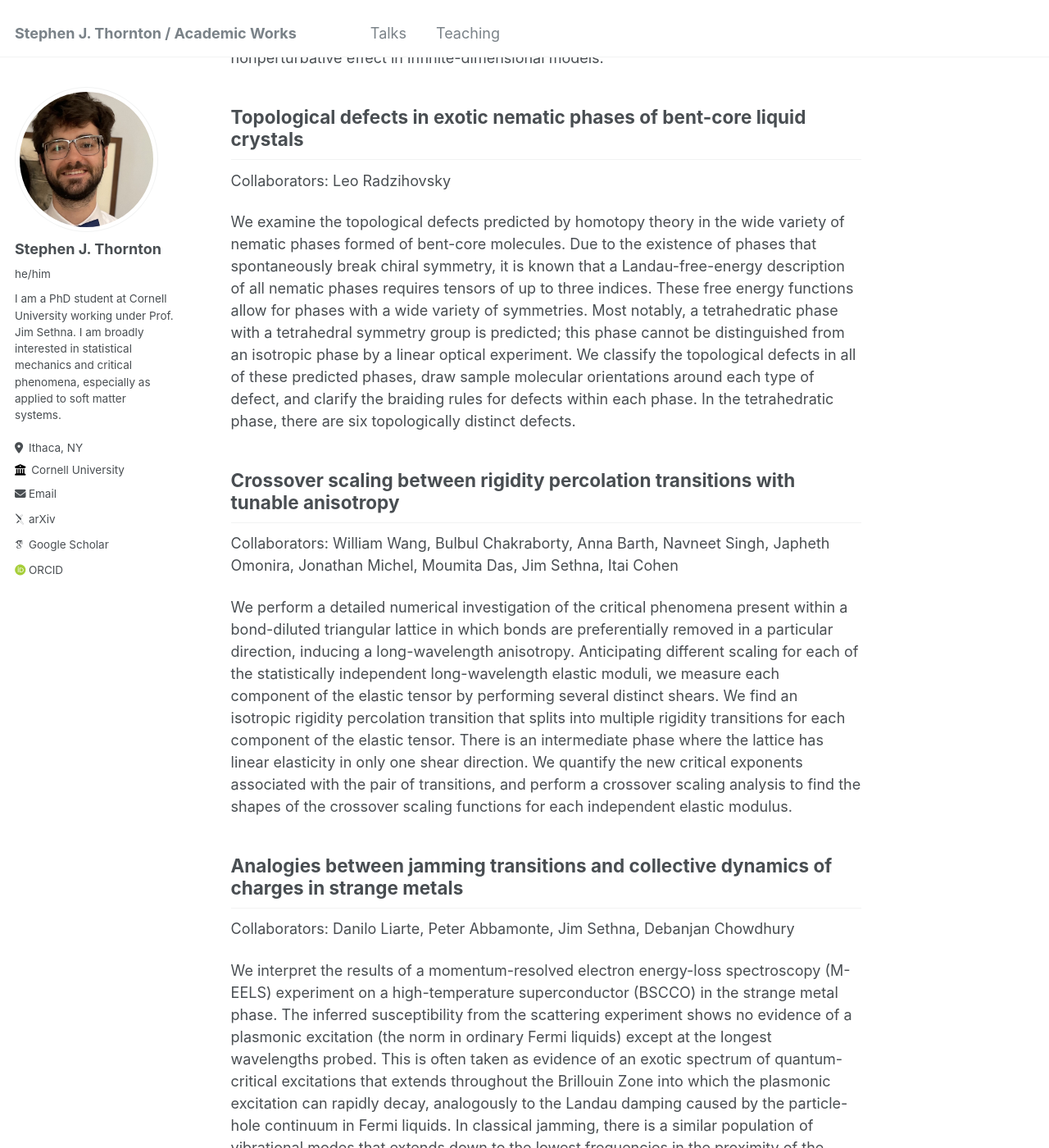
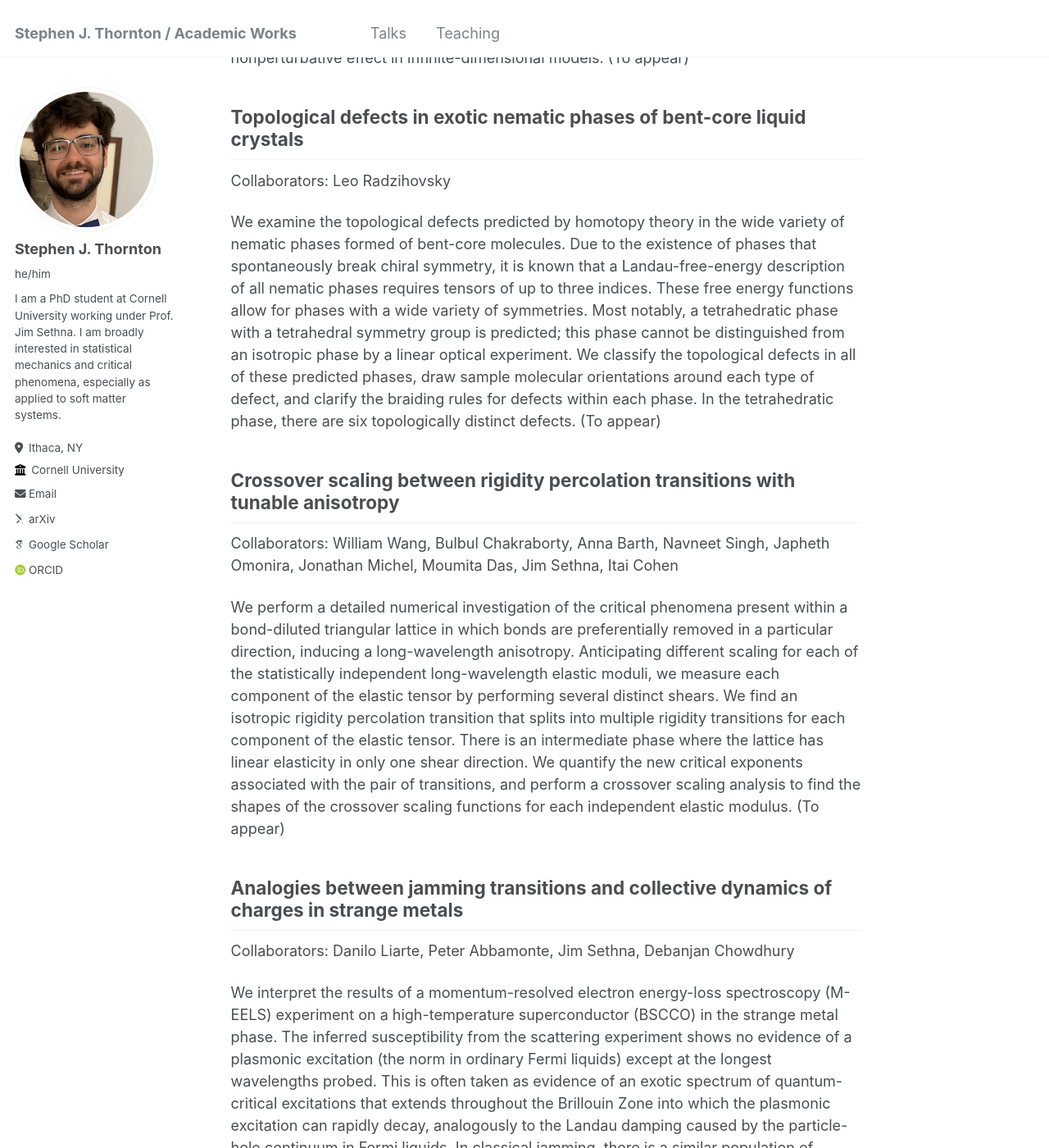
Before and after one commit to stephen-thornton/stephen-thornton.github.io, a Jekyll site: the page built from _pages/about.md, in a window 1280 px wide and 1400 px high, scrolled down 507 px. Shown: the whole window at 82% size. Built offline with Jekyll 4.4.1, drawn with Linux system fonts in a browser that asks for light colours; some web fonts are replaced; a file with an impossible date is left out; some of the changed text lies outside the part shown.

Commit message:
Update about.md

```diff
--- a/_pages/about.md
+++ b/_pages/about.md
@@ -10,24 +10,24 @@ redirect_from:
 ## Below the upper critical dimension of a disordered rigidity transition
 Collaborators: Danilo Liarte, Itai Cohen, Jim Sethna
 
-We extend the analysis of a type of effective medium theory that makes predictions for the dynamical response of elastic networks that are randomly diluted. Mean-field theories tend to describe critical exponents and universal scaling functions for physical quantities close to transitions well above the upper critical dimension. The CPA does even better: similar to mode-coupling theories, it predicts the existence of an upper critical dimension in dynamical quantities in two dimensions, which is widely believed to be accurate for the jamming transition. We investigate the logarithmic corrections to scaling present in the upper critical dimension, and give explicit formulas for universal scaling functions of viscoelastic moduli above, in, and below the upper critical dimension. We find that the scaling variable that induces the instability of the mean-field fixed point constitutes a nonperturbative effect in infinite-dimensional models.
+We extend the analysis of a type of effective medium theory that makes predictions for the dynamical response of elastic networks that are randomly diluted. Mean-field theories tend to describe critical exponents and universal scaling functions for physical quantities close to transitions well above the upper critical dimension. The CPA does even better: similar to mode-coupling theories, it predicts the existence of an upper critical dimension in dynamical quantities in two dimensions, which is widely believed to be accurate for the jamming transition. We investigate the logarithmic corrections to scaling present in the upper critical dimension, and give explicit formulas for universal scaling functions of viscoelastic moduli above, in, and below the upper critical dimension. We find that the scaling variable that induces the instability of the mean-field fixed point constitutes a nonperturbative effect in infinite-dimensional models. (To appear)
 
 ## Topological defects in exotic nematic phases of bent-core liquid crystals
 Collaborators: Leo Radzihovsky
 
-We examine the topological defects predicted by homotopy theory in the wide variety of nematic phases formed of bent-core molecules. Due to the existence of phases that spontaneously break chiral symmetry, it is known that a Landau-free-energy description of all nematic phases requires tensors of up to three indices. These free energy functions allow for phases with a wide variety of symmetries. Most notably, a tetrahedratic phase with a tetrahedral symmetry group is predicted; this phase cannot be distinguished from an isotropic phase by a linear optical experiment. We classify the topological defects in all of these predicted phases, draw sample molecular orientations around each type of defect, and clarify the braiding rules for defects within each phase. In the tetrahedratic phase, there are six topologically distinct defects.
+We examine the topological defects predicted by homotopy theory in the wide variety of nematic phases formed of bent-core molecules. Due to the existence of phases that spontaneously break chiral symmetry, it is known that a Landau-free-energy description of all nematic phases requires tensors of up to three indices. These free energy functions allow for phases with a wide variety of symmetries. Most notably, a tetrahedratic phase with a tetrahedral symmetry group is predicted; this phase cannot be distinguished from an isotropic phase by a linear optical experiment. We classify the topological defects in all of these predicted phases, draw sample molecular orientations around each type of defect, and clarify the braiding rules for defects within each phase. In the tetrahedratic phase, there are six topologically distinct defects. (To appear)
 
 ## Crossover scaling between rigidity percolation transitions with tunable anisotropy
 Collaborators: William Wang, Bulbul Chakraborty, Anna Barth, Navneet Singh, Japheth Omonira, Jonathan Michel, Moumita Das, Jim Sethna, Itai Cohen
 
-We perform a detailed numerical investigation of the critical phenomena present within a bond-diluted triangular lattice in which bonds are preferentially removed in a particular direction, inducing a long-wavelength anisotropy. Anticipating different scaling for each of the statistically independent long-wavelength elastic moduli, we measure each component of the elastic tensor by performing several distinct shears. We find an isotropic rigidity percolation transition that splits into multiple rigidity transitions for each component of the elastic tensor. There is an intermediate phase where the lattice has linear elasticity in only one shear direction. We quantify the new critical exponents associated with the pair of transitions, and perform a crossover scaling analysis to find the shapes of the crossover scaling functions for each independent elastic modulus.
+We perform a detailed numerical investigation of the critical phenomena present within a bond-diluted triangular lattice in which bonds are preferentially removed in a particular direction, inducing a long-wavelength anisotropy. Anticipating different scaling for each of the statistically independent long-wavelength elastic moduli, we measure each component of the elastic tensor by performing several distinct shears. We find an isotropic rigidity percolation transition that splits into multiple rigidity transitions for each component of the elastic tensor. There is an intermediate phase where the lattice has linear elasticity in only one shear direction. We quantify the new critical exponents associated with the pair of transitions, and perform a crossover scaling analysis to find the shapes of the crossover scaling functions for each independent elastic modulus. (To appear)
 
 ## Analogies between jamming transitions and collective dynamics of charges in strange metals
 Collaborators: Danilo Liarte, Peter Abbamonte, Jim Sethna, Debanjan Chowdhury
 
-We interpret the results of a momentum-resolved electron energy-loss spectroscopy (M-EELS) experiment on a high-temperature superconductor (BSCCO) in the strange metal phase. The inferred susceptibility from the scattering experiment shows no evidence of a plasmonic excitation (the norm in ordinary Fermi liquids) except at the longest wavelengths probed. This is often taken as evidence of an exotic spectrum of quantum-critical excitations that extends throughout the Brillouin Zone into which the plasmonic excitation can rapidly decay, analogously to the Landau damping caused by the particle-hole continuum in Fermi liquids. In classical jamming, there is a similar population of vibrational modes that extends down to the lowest frequencies in the proximity of the zero-temperature jamming point. We make use of the exactly solvable coherent potential approximation and its predictions for susceptibilities to draw a phenomenological correspondence between the unknown charged bosonic low-energy excitations in the strange metal and the large number of low-frequency modes present in the nearly-unjammed granular solid.
+We interpret the results of a momentum-resolved electron energy-loss spectroscopy (M-EELS) experiment on a high-temperature superconductor (BSCCO) in the strange metal phase. The inferred susceptibility from the scattering experiment shows no evidence of a plasmonic excitation (the norm in ordinary Fermi liquids) except at the longest wavelengths probed. This is often taken as evidence of an exotic spectrum of quantum-critical excitations that extends throughout the Brillouin Zone into which the plasmonic excitation can rapidly decay, analogously to the Landau damping caused by the particle-hole continuum in Fermi liquids. In classical jamming, there is a similar population of vibrational modes that extends down to the lowest frequencies in the proximity of the zero-temperature jamming point. We make use of the exactly solvable coherent potential approximation and its predictions for susceptibilities to draw a phenomenological correspondence between the unknown charged bosonic low-energy excitations in the strange metal and the large number of low-frequency modes present in the nearly-unjammed granular solid. ([arXiv](https://arxiv.org/abs/2210.16325), [doi](https://doi.org/10.1038/s41467-023-39499-x))
 
 ## Universal scaling theories for spatiotemporal response functions near jamming and rigidity percolation transitions
 Collaborators: Danilo Liarte, Eric Schwen, Itai Cohen, Debanjan Chowdhury, Jim Sethna
 
-Here we leverage an exactly-solvable model for a disordered rigidity transition with a multicritical point to extract functional forms for all linear response quantities: Green's functions, susceptibilities, viscosities, frequency-dependent viscoelastic moduli, etc. We cast these into scaling forms (with scaling variables that imply mean-field-like critical exponents and explicit functional forms of universal scaling functions) that are asymptotically valid in the vicinity of the critical point, and in doing so extract features of the transition that are expected to be universal.
+Here we leverage an exactly-solvable model for a disordered rigidity transition with a multicritical point to extract functional forms for all linear response quantities: Green's functions, susceptibilities, viscosities, frequency-dependent viscoelastic moduli, etc. We cast these into scaling forms (with scaling variables that imply mean-field-like critical exponents and explicit functional forms of universal scaling functions) that are asymptotically valid in the vicinity of the critical point, and in doing so extract features of the transition that are expected to be universal. ([arXiv 1](https://arxiv.org/abs/2103.07474), [arXiv 2](https://arxiv.org/abs/2202.13933), [doi](https://doi.org/10.1103/PhysRevE.106.L052601))
```
